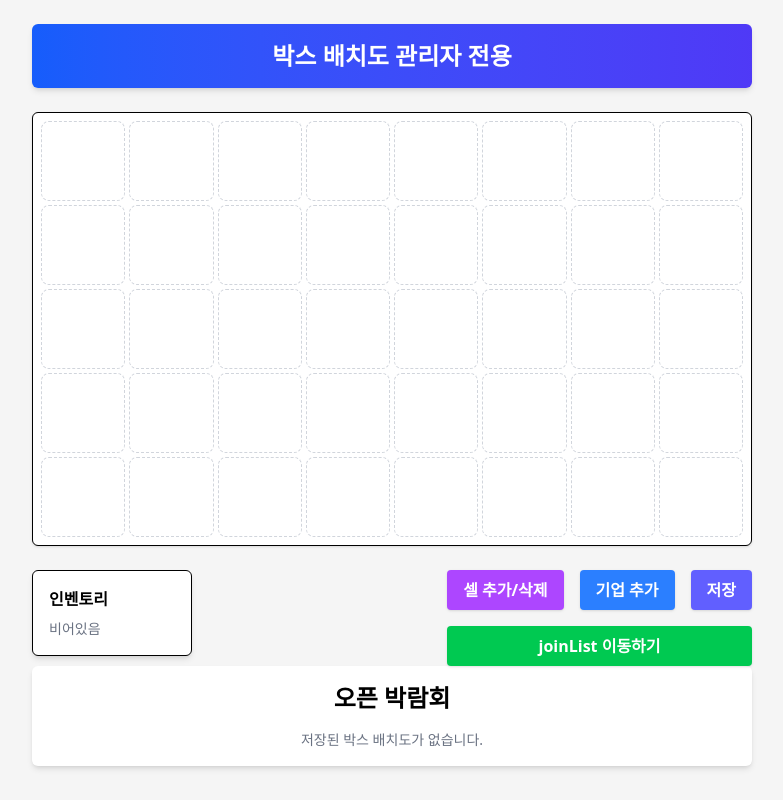
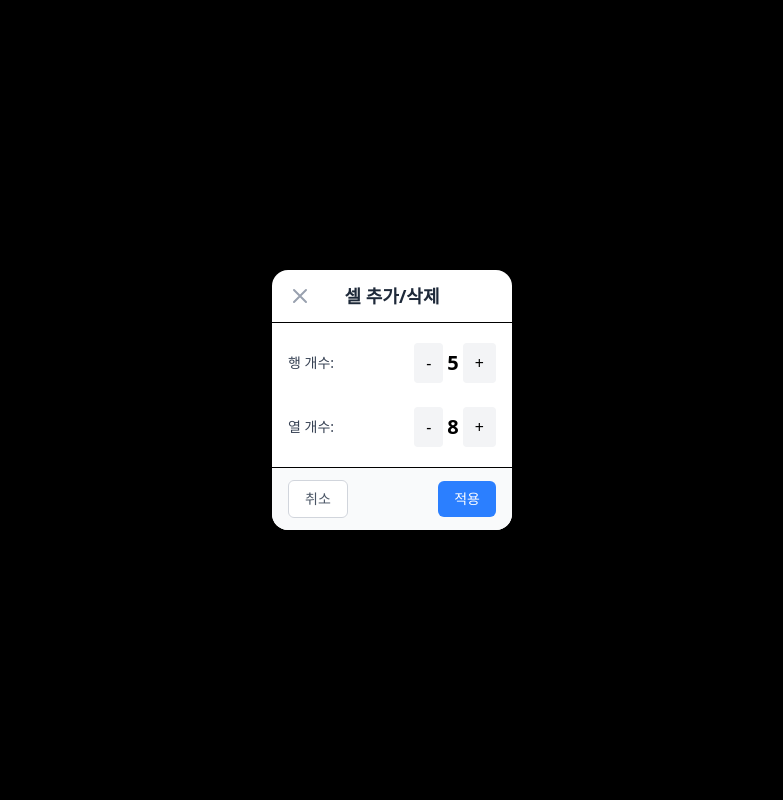
Before and after one commit to bidalalsrb/edu-uni, a React (Vite) app: page /apply in a window 1280 px wide. Both pictures are taken after a click on the button "셀 추가/삭제". Shown: the whole page, without its empty margins (248-1031 px from the left). Built offline with nearby package versions, Linux system fonts and the light colour scheme.

Commit message:
셀 추가/삭제 수정

```diff
--- a/src/components/admin/ApplyPage/modal/CellAdjustModal.jsx
+++ b/src/components/admin/ApplyPage/modal/CellAdjustModal.jsx
@@ -1,74 +1,89 @@
 import React, { useState, useEffect } from "react";
-import { useNavigate } from "react-router-dom";
 
-function OpenExpo() {
-    const navigate = useNavigate();
-    const [boxes, setBoxes] = useState([]);
-
-    // 로컬 스토리지에서 박스배치도 데이터를 불러오는 함수
-    const loadLayout = () => {
-        const storedUser = JSON.parse(localStorage.getItem("user"));
-        if (storedUser) {
-            const savedLayout = localStorage.getItem("layout_" + storedUser.id);
-            if (savedLayout) {
-                const layout = JSON.parse(savedLayout);
-                return layout.boxes || [];
-            }
-        }
-        return [];
-    };
+function CellAdjustModal({ initialRowCount, initialColCount, onApply, onCancel }) {
+    const [tempRowCount, setTempRowCount] = useState(initialRowCount);
+    const [tempColCount, setTempColCount] = useState(initialColCount);
 
     useEffect(() => {
-        setBoxes(loadLayout());
-    }, []);
+        setTempRowCount(initialRowCount);
+    }, [initialRowCount]);
+
+    useEffect(() => {
+        setTempColCount(initialColCount);
+    }, [initialColCount]);
 
     return (
-        <div className="p-4 bg-white rounded-md shadow-md">
-            <h2 className="text-center text-2xl font-bold mb-4">오픈 박람회</h2>
-            {boxes.length > 0 ? (
-                boxes.map((box) => {
-                    // 학교 박스라면 box.school 값이 존재할 것입니다.
-                    const title = box.school || box.companyName || "제목없음";
-                    let subInfo = "";
-                    if (box.school) {
-                        // 학교 박스의 경우 등록 리스트에 저장된 시간과 강사 정보를 사용
-                        subInfo = `${box.time || "시간 없음"} ${box.teacher || "강사 없음"}`;
-                    } else {
-                        // 기업 박스인 경우 기본 정보(예: 신청 건수) 출력
-                        subInfo =
-                            box.applications && box.applications.length > 0
-                                ? `신청 건수: ${box.applications.length}`
-                                : "정보 없음";
-                    }
-                    return (
-                        <div
-                            key={box.id}
-                            className="border rounded-md p-4 hover:bg-gray-50 transition mb-2"
-                        >
-                            {/* 첫 줄: 학교명 (또는 기업명) */}
-                            <h3 className="text-lg font-semibold text-gray-800">
-                                {title}
-                            </h3>
-                            {/* 두 번째 줄: 등록 리스트에 있는 시간, 강사 정보 */}
-                            <p className="text-sm text-gray-600">{subInfo}</p>
+        <div className="fixed inset-0 z-50 flex items-center justify-center bg-black bg-opacity-30">
+            <div className=" max-w-md bg-white rounded-2xl overflow-hidden shadow-lg flex flex-col">
+                {/* 상단 헤더 */}
+                <div className="flex items-center justify-between px-4 py-3 border-b">
+                    <button onClick={onCancel} className="text-gray-400 hover:text-gray-600">
+                        <svg xmlns="http://www.w3.org/2000/svg" className="h-6 w-6" fill="none" viewBox="0 0 24 24" stroke="currentColor">
+                            <path strokeLinecap="round" strokeLinejoin="round" strokeWidth="2" d="M6 18L18 6M6 6l12 12" />
+                        </svg>
+                    </button>
+                    <h2 className="text-lg font-semibold text-gray-800">셀 추가/삭제</h2>
+                    <div className="w-6 h-6" />
+                </div>
+                {/* 본문 영역 */}
+                <div className="flex-1 overflow-y-auto px-4 py-5 space-y-6">
+                    {/* 행 개수 영역 */}
+                    <div className="flex items-center gap-x-20">
+                        <span className="text-sm font-medium text-gray-700">행 개수:</span>
+                        <div className="flex items-center space-x-1">
                             <button
-                                onClick={() =>
-                                    navigate("/apply", { state: { expoId: box.id } })
-                                }
-                                className="mt-2 px-3 py-1 bg-blue-500 text-white rounded hover:bg-blue-600"
+                                onClick={() => setTempRowCount(Math.max(tempRowCount - 1, 1))}
+                                className="px-3 py-2 bg-gray-100 rounded hover:bg-gray-200"
                             >
-                                신청하기
+                                -
+                            </button>
+                            <span className="text-xl font-semibold">{tempRowCount}</span>
+                            <button
+                                onClick={() => setTempRowCount(tempRowCount + 1)}
+                                className="px-3 py-2 bg-gray-100 rounded hover:bg-gray-200"
+                            >
+                                +
                             </button>
                         </div>
-                    );
-                })
-            ) : (
-                <p className="text-center text-sm text-gray-500">
-                    저장된 박스 배치도가 없습니다.
-                </p>
-            )}
+                    </div>
+                    {/* 열 개수 영역 */}
+                    <div className="flex items-center gap-x-20">
+                        <span className="text-sm font-medium text-gray-700">열 개수:</span>
+                        <div className="flex items-center space-x-1">
+                            <button
+                                onClick={() => setTempColCount(Math.max(tempColCount - 1, 1))}
+                                className="px-3 py-2 bg-gray-100 rounded hover:bg-gray-200"
+                            >
+                                -
+                            </button>
+                            <span className="text-xl font-semibold">{tempColCount}</span>
+                            <button
+                                onClick={() => setTempColCount(tempColCount + 1)}
+                                className="px-3 py-2 bg-gray-100 rounded hover:bg-gray-200"
+                            >
+                                +
+                            </button>
+                        </div>
+                    </div>
+                </div>
+                {/* 하단 버튼 영역 */}
+                <div className="border-t px-4 py-3 flex justify-between items-center bg-gray-50">
+                    <button
+                        onClick={onCancel}
+                        className="px-4 py-2 text-sm font-medium text-gray-600 bg-white border border-gray-300 rounded-md hover:bg-gray-100"
+                    >
+                        취소
+                    </button>
+                    <button
+                        onClick={() => onApply(tempRowCount, tempColCount)}
+                        className="px-4 py-2 text-sm font-medium text-white bg-blue-500 rounded-md hover:bg-blue-600"
+                    >
+                        적용
+                    </button>
+                </div>
+            </div>
         </div>
     );
 }
 
-export default OpenExpo;
+export default CellAdjustModal;
```
